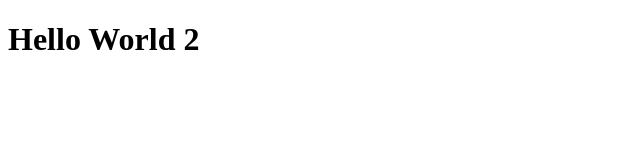
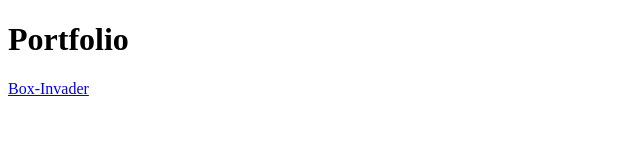
Before and after one commit to Sor-Harr/Portfolio, a plain HTML site: page index.html in a window 1280 px wide. Shown: the whole page, without its empty margins (0-640 px from the left). Drawn offline with Linux system fonts and the light colour scheme.

Commit message:
added Box-Invader link

```diff
--- a/index.html
+++ b/index.html
@@ -4,6 +4,7 @@
 <head>
 </head>
 <body>
-<h1>Hello World 2</h1>
+<h1>Portfolio</h1>
+<a href = 'https://sor-harr.github.io/Box-Invader/'>Box-Invader</a>
 </body>
 </html>
```
